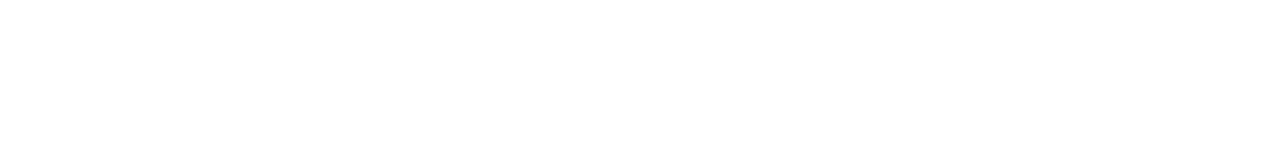
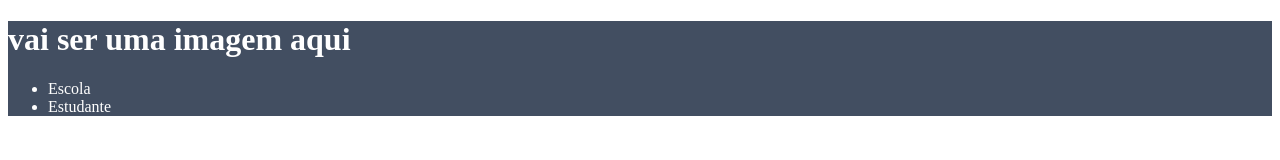
Before and after one commit to fvxhvc/sitecriativoo, a plain HTML site: page index.html in a window 1280 px wide. Drawn offline with Linux system fonts and the light colour scheme.

Commit message:
iniciei o header

```diff
--- a/index.html
+++ b/index.html
@@ -4,8 +4,17 @@
     <meta charset="UTF-8">
     <meta name="viewport" content="width=device-width, initial-scale=1.0">
     <title>Document</title>
+    <link rel="stylesheet" href="style.css">
 </head>
 <body>
+      <header>
+      <h1>vai ser uma imagem aqui </h1>
+    <ul>
+        <li>Escola</li>
+        <li>Estudante</li>
+    </ul>
+      </header>
+
 
 </body>
 </html>
--- a/style.css
+++ b/style.css
@@ -0,0 +1,4 @@
+header{
+     background-color: #424e61;
+     color: white;
+}
```
